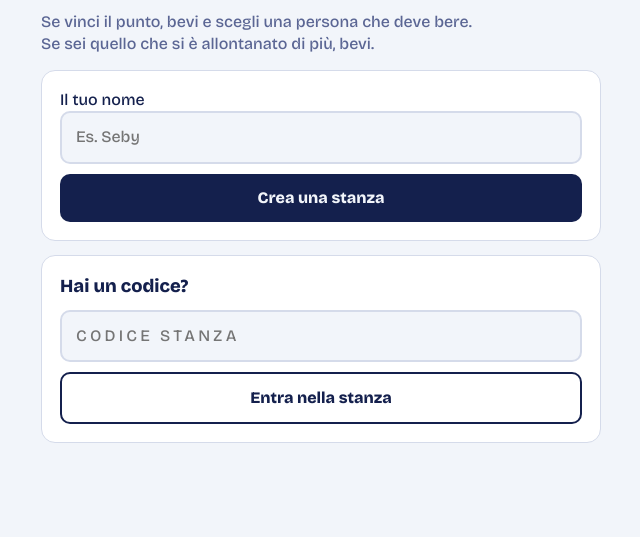
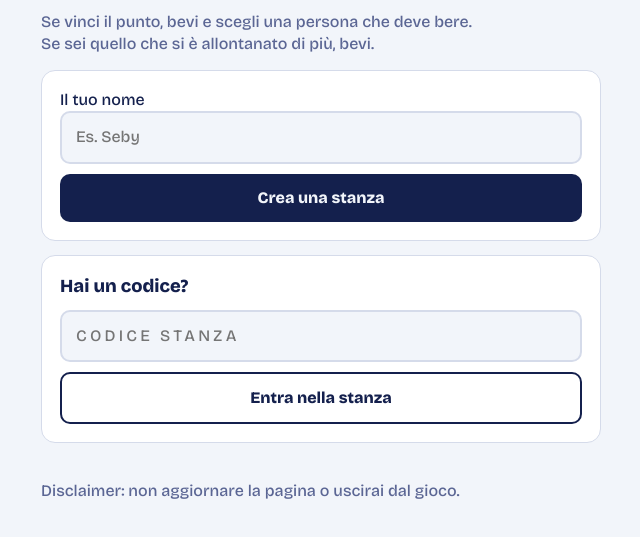
Before and after one commit to sofialottii/HowMuchGame, a plain HTML site: page game.html in a window 1280 px wide. Shown: the part 109-646 px from the top of the page, without its empty margins (319-959 px from the left). Drawn offline with nearby package versions, Linux system fonts and the light colour scheme.

Commit message:
refactor: minor changes

```diff
--- a/game.html
+++ b/game.html
@@ -28,6 +28,7 @@
         <button id="join" class="alt">Entra nella stanza</button>
       </div>
       <p class="err" id="err" role="alert"></p>
+      <p>Disclaimer: non aggiornare la pagina o uscirai dal gioco.</p>
     </section>
 
     <section id="lobby" class="hide">
```
Lines whose indentation alone changed are shown as unchanged.
